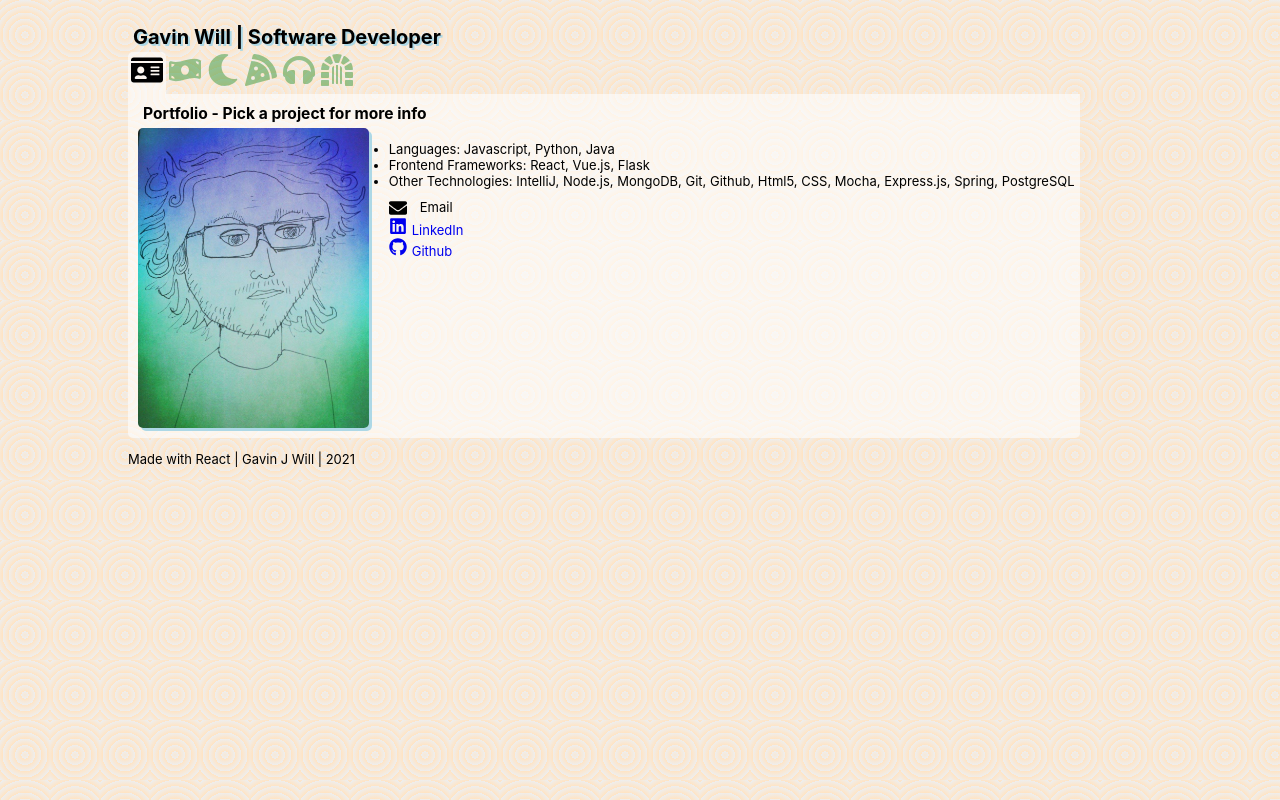
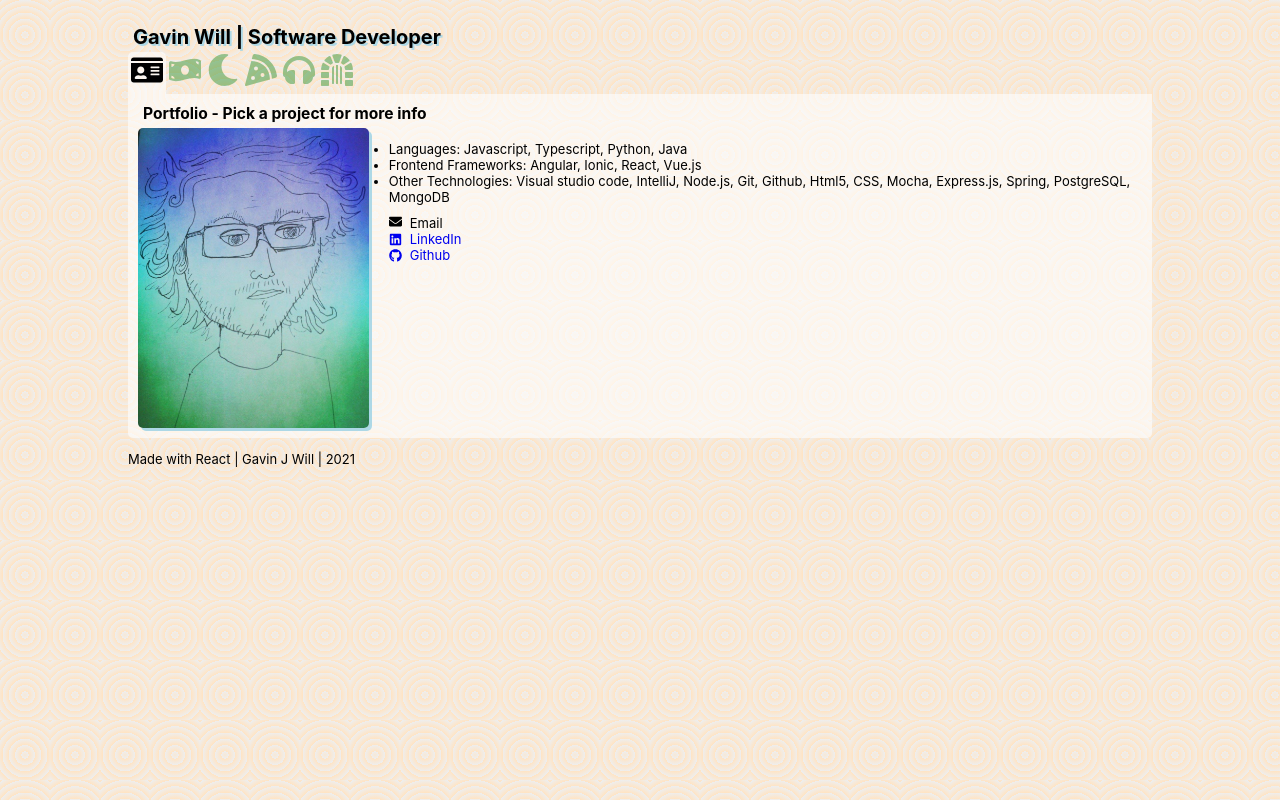
Before and after one commit to lushpurr/gjw_profile, a React (Create React App) app: page / in a window 1280 px wide. Built offline with nearby package versions, Linux system fonts and the light colour scheme.

Commit message:
updates to main page

```diff
--- a/src/components/ProjectInfo.js
+++ b/src/components/ProjectInfo.js
@@ -27,15 +27,15 @@ const ProjectInfo = () => {
         <h3>Portfolio - Pick a project for more info</h3>
         <span>
             <div id="project-info">
-                <img className="project-face" src={Face}/>
+                <img alt="profile" className="project-face" src={Face}/>
                 <ul>
-                    <li>Languages: Javascript, Python, Java</li>
-                    <li>Frontend Frameworks: React, Vue.js, Flask</li>
-                    <li>Other Technologies: IntelliJ, Node.js, MongoDB, Git, Github, Html5, CSS, Mocha, Express.js, Spring, PostgreSQL</li>
+                    <li>Languages: Javascript, Typescript, Python, Java</li>
+                    <li>Frontend Frameworks: Angular, Ionic, React, Vue.js</li>
+                    <li>Other Technologies: Visual studio code, IntelliJ, Node.js, Git, Github, Html5, CSS, Mocha, Express.js, Spring, PostgreSQL, MongoDB</li>
                     <li id="blank-li"></li>
-                    <li className={emailClass} data-clipboard-text="gavinjwill@gmail.com"><FaEnvelope className="icon" />Email</li>
-                    <li className="contact-details"><a href="https://www.linkedin.com/in/gavin-j-will"><FaLinkedin className="icon" />LinkedIn</a></li>
-                    <li className="contact-details"><a href="https://github.com/lushpurr"><FaGithub className="icon" />Github</a></li>
+                    <li className={emailClass} data-clipboard-text="gavinjwill@gmail.com"><FaEnvelope /><div>Email</div></li>
+                    <li className="contact-details"><a className="link" href="https://www.linkedin.com/in/gavin-j-will" target="_blank" rel="noreferrer"><FaLinkedin />LinkedIn</a></li>
+                    <li className="contact-details"><a className="link" href="https://github.com/lushpurr" target="_blank" rel="noreferrer"><FaGithub />Github</a></li>
 
                 </ul>
             </div>
```
